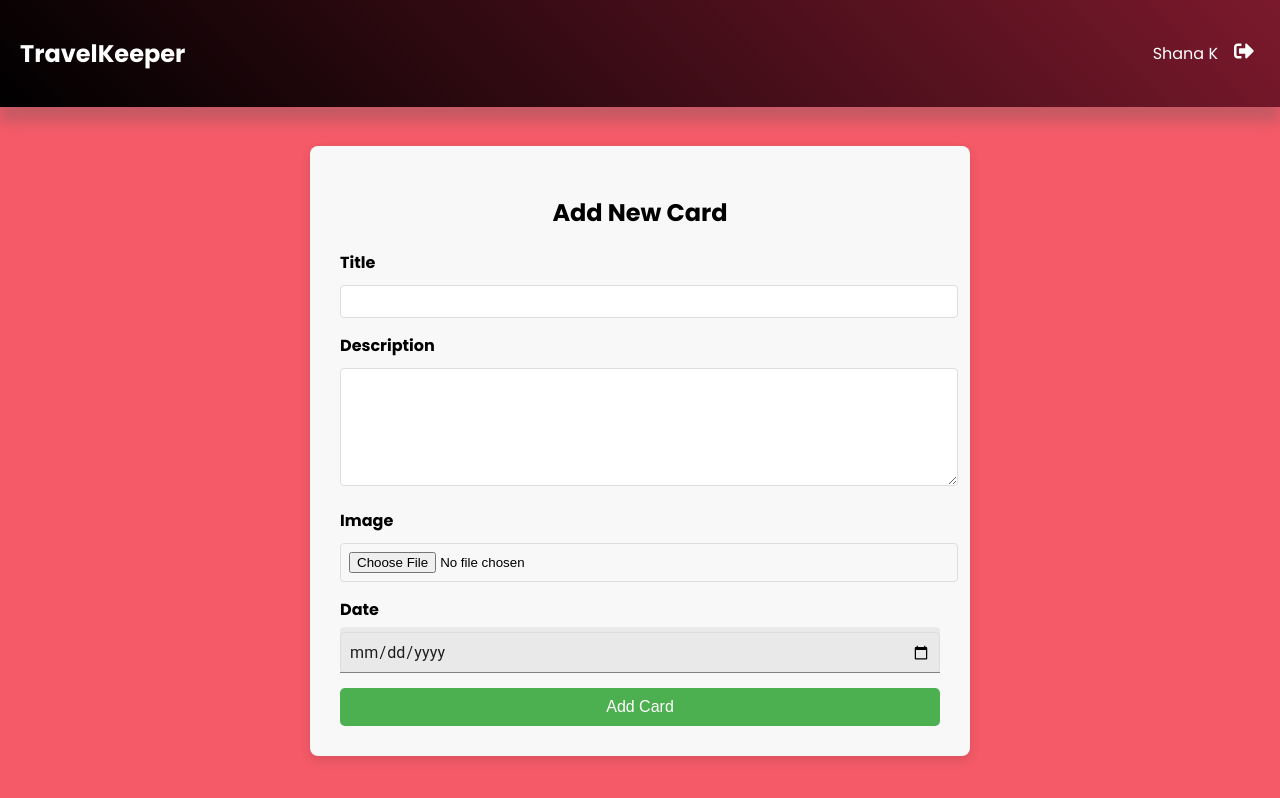
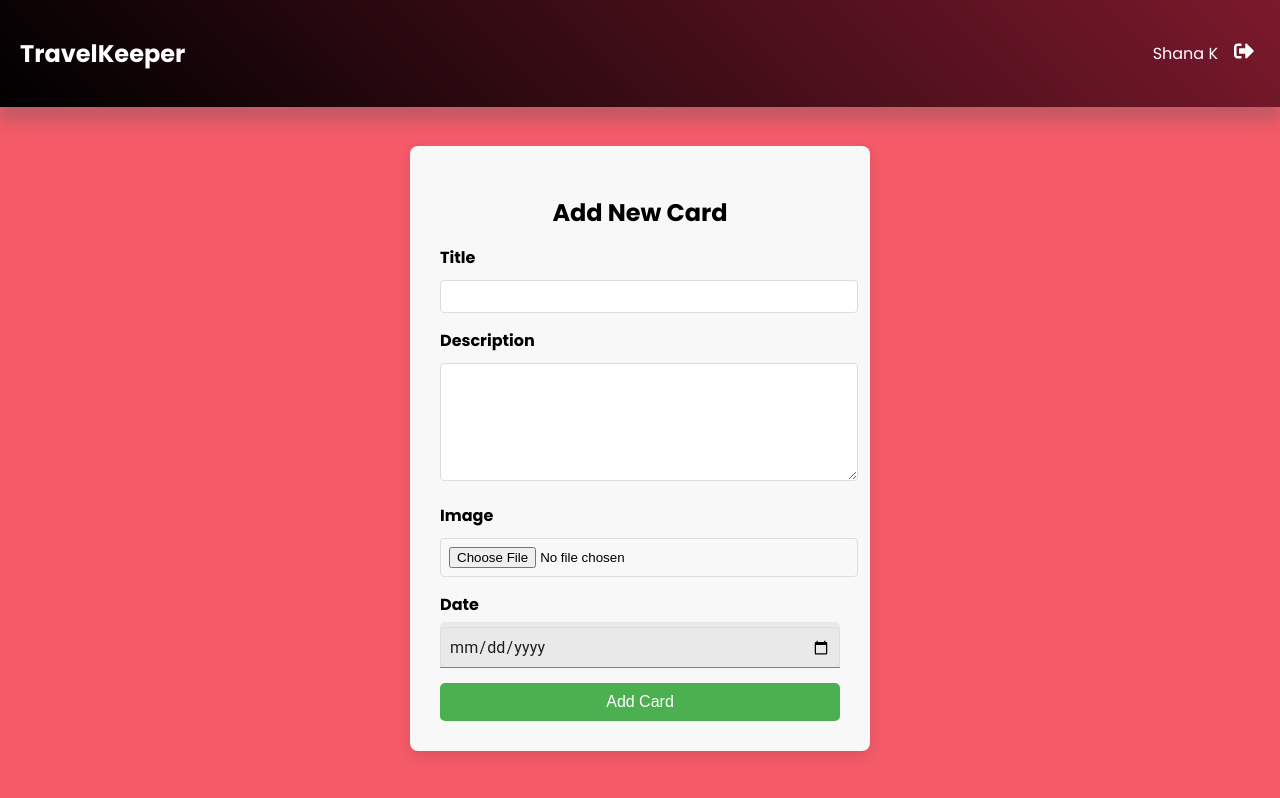
Before and after one commit to shanakasp/travelReactApp, a React (Create React App) app: page /addNewCard in a window 1280 px wide. Built offline with nearby package versions, Linux system fonts and the light colour scheme.

Commit message:
modified Addnewcard.css in Styles

```diff
--- a/src/Pages/Styles/Addnewcard.css
+++ b/src/Pages/Styles/Addnewcard.css
@@ -1,6 +1,6 @@
 .add-new-card {
-  width: 100%;
-  max-width: 600px;
+  width: 80%;
+  max-width: 400px;
   margin: 0 auto;
 
   padding: 30px;
@@ -11,7 +11,7 @@
 
 .add-new-card h2 {
   text-align: center;
-  margin-bottom: 20px;
+  margin-bottom: 15px;
 }
 
 .form-group {
```
